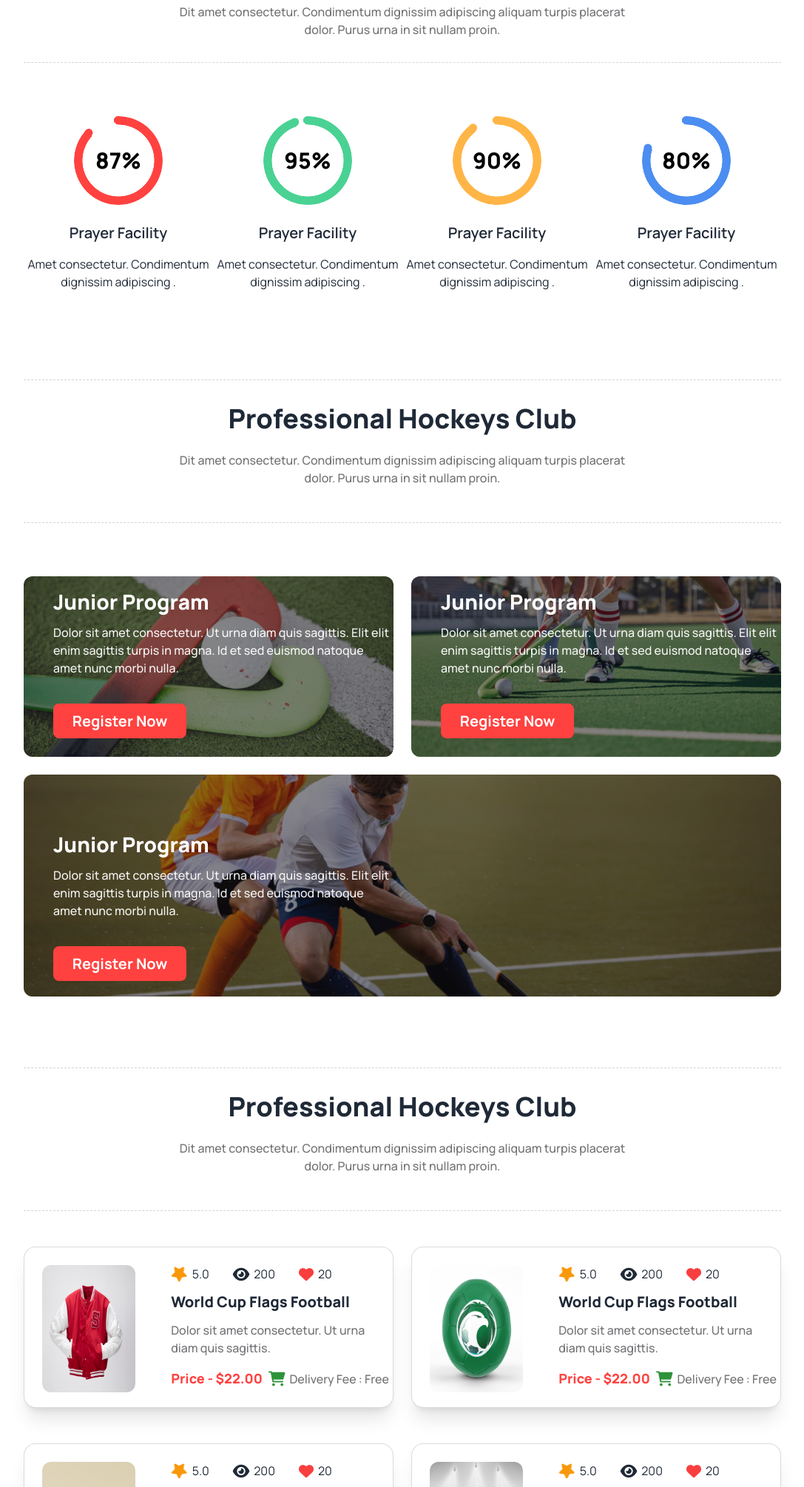
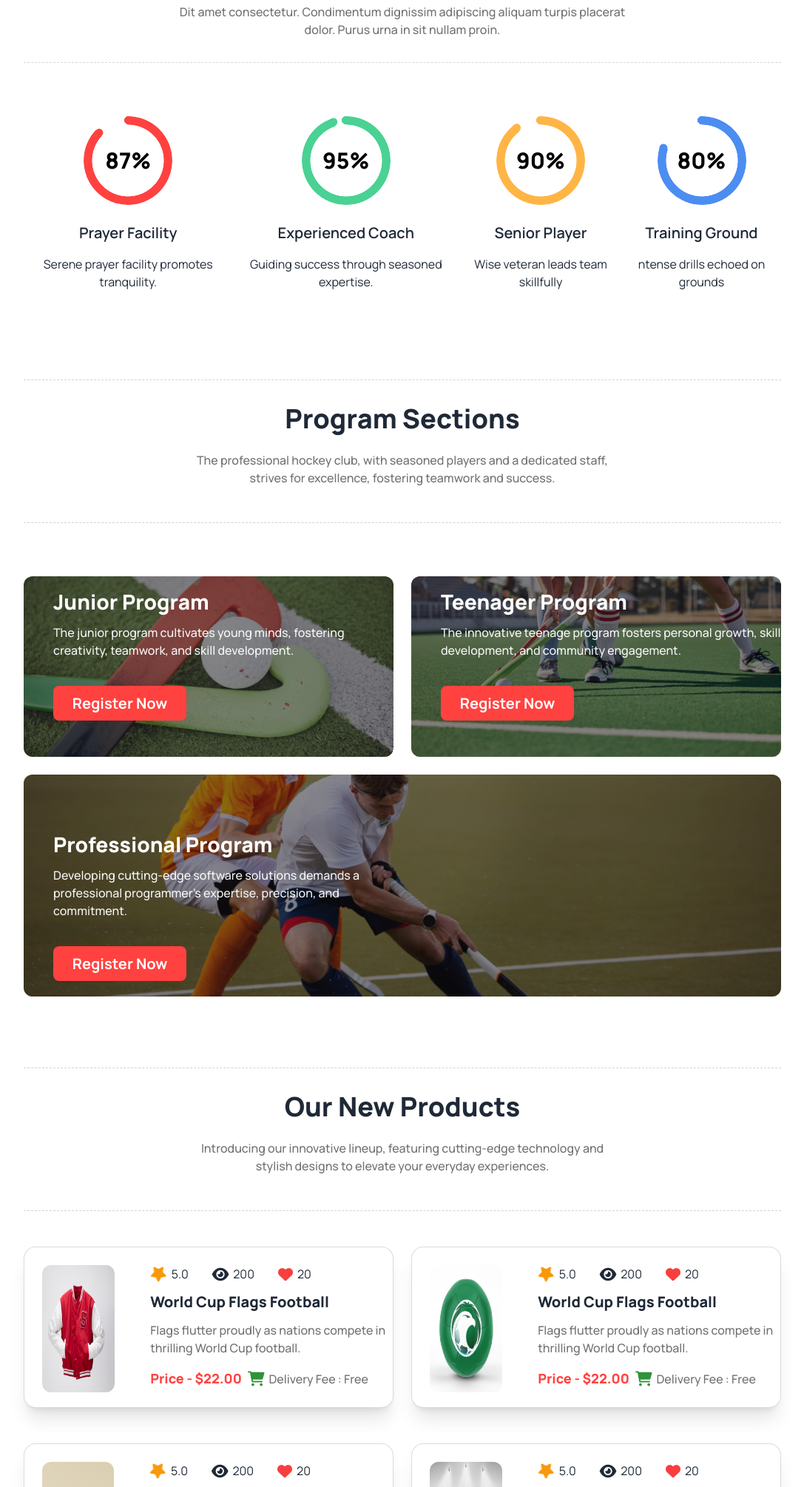
Before and after one commit to MrMaher19/Third-Assignment, a plain HTML site: page index.html in a window 1280 px wide. Shown: the part 790-2800 px from the top of the page at 74% size, without its empty margins (96-1183 px from the left). Drawn offline with nearby package versions, Linux system fonts and the light colour scheme.

Commit message:
remove dummy text

```diff
--- a/index.html
+++ b/index.html
@@ -11,7 +11,6 @@
   <link href="https://fonts.googleapis.com/css2?family=Manrope:wght@200;300;400;500;600;700;800&display=swap" rel="stylesheet">
   <link rel="stylesheet" href="style.css">
   <link rel="stylesheet" href="https://cdnjs.cloudflare.com/ajax/libs/font-awesome/6.0.0/css/all.min.css" integrity="sha512-" crossorigin="anonymous" />
-
 </head>
 <body class="Manrope">
   <header>
@@ -86,7 +85,7 @@
 <div class="flex justify-center">
 <div class="w-[335px] h-[137px] bg-black p-4 rounded-xl mt-4 lg:w-[566px] lg:h-[165px] lg:p-8 lg:absolute lg:bottom-4 lg:right-36">
   <h1 class="text-white text-lg font-extrabold lg:text-2xl">Meet all the heroes from the field</h1>
-  <p  class="text-[#FFFFFF99] text-sm font-medium pt-2 lg:text-base lg:pt-4">Dit amet consectetur. Condimentum dignissim adipiscing aliquam turpis placerat dolor. Purus urna in sit nullam proin. </p>
+  <p  class="text-[#FFFFFF99] text-sm font-medium pt-2 lg:text-base lg:pt-4">Gather on the field to meet heroes, exchanging stories, forging connections, and celebrating the triumphs that define greatness.</p>
 </div>
 </div>
 </header>
@@ -103,22 +102,22 @@
       <div class="flex flex-col text-center">
       <div class="radial-progress text-[rgb(255,66,64)] mx-auto" style="--value:87; --size:120px; --thickness: 0.7rem;" role="progressbar"><span class="text-black text-3xl font-extrabold">87%</span></div>
         <h1 class="text-xl font-semibold pt-6">Prayer Facility</h1>
-        <p class="text-base font-normal pt-4">Amet consectetur. Condimentum dignissim adipiscing .</p>
+        <p class="text-base font-normal pt-4">Serene prayer facility promotes tranquility.</p>
       </div>
       <div class="flex flex-col text-center my-6">
       <div class="radial-progress text-[#49D293] mx-auto" style="--value:95; --size:120px; --thickness: 0.7rem;" role="progressbar"><span class="text-black text-3xl font-extrabold">95%</span></div>
-      <h1 class="text-xl font-semibold pt-6">Prayer Facility</h1>
-      <p class="text-base font-normal pt-4">Amet consectetur. Condimentum dignissim adipiscing .</p>
+      <h1 class="text-xl font-semibold pt-6">Experienced Coach</h1>
+      <p class="text-base font-normal pt-4">Guiding success through seasoned expertise.</p>
       </div>
       <div class="flex flex-col text-center">
       <div class="radial-progress text-[#FFB546] mx-auto" style="--value:90; --size:120px; --thickness: 0.7rem;" role="progressbar"><span class="text-black text-3xl font-extrabold">90%</span></div>
-      <h1 class="text-xl font-semibold pt-6">Prayer Facility</h1>
-      <p class="text-base font-normal pt-4">Amet consectetur. Condimentum dignissim adipiscing .</p>
+      <h1 class="text-xl font-semibold pt-6">Senior Player</h1>
+      <p class="text-base font-normal pt-4">Wise veteran leads team skillfully</p>
       </div>
       <div class="flex flex-col text-center my-6">
       <div class="radial-progress text-[#4C8DF1] mx-auto" style="--value:80; --size:120px; --thickness: 0.7rem;" role="progressbar"><span class="text-black text-3xl font-extrabold">80%</span></div>
-      <h1 class="text-xl font-semibold pt-6">Prayer Facility</h1>
-      <p class="text-base font-normal pt-4">Amet consectetur. Condimentum dignissim adipiscing .</p>
+      <h1 class="text-xl font-semibold pt-6">Training Ground</h1>
+      <p class="text-base font-normal pt-4">ntense drills echoed on grounds</p>
       </div>
     </div>
   </div>
@@ -127,8 +126,8 @@
   <!-- Professinal Hockey Section Start -->
   <div class="mx-auto mt-10 mb-6 w-[335px] lg:w-[80%] lg:mt-24 lg:mb-12">
     <hr class="border-dashed border-t-1 border-neutral-300">
-    <h1 class="text-2xl pt-6 font-extrabold text-center lg:text-4xl lg:pt-8">Professional Hockeys Club</h1>
-    <p class="text-sm text-[#13131899] font-medium pt-4 pb-12 text-center lg:text-base lg:pt-6 lg:text-center">Dit amet consectetur. Condimentum dignissim adipiscing aliquam turpis placerat <br> dolor. Purus urna in sit nullam proin. </p>
+    <h1 class="text-2xl pt-6 font-extrabold text-center lg:text-4xl lg:pt-8">Program Sections</h1>
+    <p class="text-sm text-[#13131899] font-medium pt-4 pb-12 text-center lg:text-base lg:pt-6 lg:text-center">The professional hockey club, with seasoned players and a dedicated staff, <br> strives for excellence, fostering teamwork and success.</p>
     <hr class="border-dashed border-t-1 border-neutral-300">
   </div>
 <div class="w-[335px] mx-auto lg:w-[80%]">
@@ -137,15 +136,15 @@
   <div class="absolute inset-0 bg-[#13131880] rounded-xl"></div>
   <div class="absolute top-5 left-5 lg:left-10">
     <h1 class="text-xl font-extrabold text-white lg:text-[28px]">Junior Program</h1>
-    <p class="text-[14px] pt-4 pb-9 opacity-95 font-medium text-white lg:text-base">Dolor sit amet consectetur. Ut urna diam quis sagittis. Elit elit enim sagittis turpis in magna. Id et sed euismod natoque amet nunc morbi nulla. </p>
+    <p class="text-[14px] pt-4 pb-9 opacity-95 font-medium text-white lg:text-base">The junior program cultivates young minds, fostering creativity, teamwork, and skill development.</p>
     <button class="w-[150px] h-[41px] text-[18px] font-bold rounded-lg bg-[#FF4240] text-white lg:w-[180px] lg:h-[47px] lg:text-xl">Register Now</button>
   </div>
 </div>
     <div class="relative rounded-xl bg-[url(3.png)] w-[335px]  h-[244px] bg-cover bg-center bg-no-repeat my-6 lg:w-[50%]">
           <div class="absolute inset-0 bg-[#13131880] rounded-xl"></div>
         <div class="absolute top-5 left-5 lg:left-10">
-        <h1 class="text-xl font-extrabold text-white lg:text-[28px]">Junior Program</h1>
-        <p class="text-[14px] pt-4 pb-9 opacity-95 font-medium text-white lg:text-base">Dolor sit amet consectetur. Ut urna diam quis sagittis. Elit elit enim sagittis turpis in magna. Id et sed euismod natoque amet nunc morbi nulla. </p>
+        <h1 class="text-xl font-extrabold text-white lg:text-[28px]">Teenager Program</h1>
+        <p class="text-[14px] pt-4 pb-9 opacity-95 font-medium text-white lg:text-base">The innovative teenage program fosters personal growth, skill development, and community engagement.</p>
         <button class="w-[150px] h-[41px] text-[18px] font-bold rounded-lg bg-[#FF4240] text-white lg:w-[180px] lg:h-[47px] lg:text-xl">Register Now</button>
         </div>
         </div>
@@ -153,8 +152,8 @@
       <div class="relative rounded-xl bg-[url(4.png)] w-[335px]  h-[244px] bg-cover bg-center bg-no-repeat lg:w-[100%] lg:h-[300px]">
           <div class="absolute inset-0 bg-[#13131880] rounded-xl"></div>
         <div class="absolute top-5 left-5 lg:top-20 lg:left-10 lg:w-[45%]">
-        <h1 class="text-xl font-extrabold text-white lg:text-[28px]">Junior Program</h1>
-        <p class="text-[14px] pt-4 pb-9 opacity-95 font-medium text-white lg:text-base">Dolor sit amet consectetur. Ut urna diam quis sagittis. Elit elit enim sagittis turpis in magna. Id et sed euismod natoque amet nunc morbi nulla. </p>
+        <h1 class="text-xl font-extrabold text-white lg:text-[28px]">Professional Program</h1>
+        <p class="text-[14px] pt-4 pb-9 opacity-95 font-medium text-white lg:text-base">Developing cutting-edge software solutions demands a professional programmer's expertise, precision, and commitment.</p>
         <button class="w-[150px] h-[41px] text-[18px] font-bold rounded-lg bg-[#FF4240] text-white lg:w-[180px] lg:h-[47px] lg:text-xl">Register Now</button>
         </div>
       </div>
@@ -164,8 +163,8 @@
     <!-- Cart Section Start -->
     <div class="mx-auto mt-10 mb-6 w-[335px] lg:w-[80%] lg:mt-24 lg:mb-12">
     <hr class="border-dashed border-t-1 border-neutral-300">
-    <h1 class="text-2xl pt-6 font-extrabold text-center lg:text-4xl lg:pt-8">Professional Hockeys Club</h1>
-    <p class="text-sm text-[#13131899] font-medium pt-4 pb-12 text-center lg:text-base lg:pt-6 lg:text-center">Dit amet consectetur. Condimentum dignissim adipiscing aliquam turpis placerat <br> dolor. Purus urna in sit nullam proin. </p>
+    <h1 class="text-2xl pt-6 font-extrabold text-center lg:text-4xl lg:pt-8">Our New Products</h1>
+    <p class="text-sm text-[#13131899] font-medium pt-4 pb-12 text-center lg:text-base lg:pt-6 lg:text-center">Introducing our innovative lineup, featuring cutting-edge technology and <br> stylish designs to elevate your everyday experiences.</p>
     <hr class="border-dashed border-t-1 border-neutral-300">
   </div>
 <div class="lg:w-[80%] lg:mx-auto lg:grid lg:grid-cols-2 lg:gap-6">
@@ -184,7 +183,7 @@
   </div>
   <div class="pl-6">
     <h1 class="text-xl font-extrabold py-3">World Cup Flags Football</h1>
-    <p class="text-[#13131899] text-base font-medium">Dolor sit amet consectetur. Ut urna diam quis sagittis.</p>
+    <p class="text-[#13131899] text-base font-medium">Flags flutter proudly as nations compete in thrilling World Cup football.</p>
     <div class="lg:flex lg:items-center lg:gap-2">
     <h1 class="text-[18px] text-[#FF4240] font-extrabold py-4">Price - $22.00</h1>
     <div class="flex items-center text-[#13131899] text-base font-medium gap-1.5 lg:flex"><i class="fa-solid fa-cart-shopping fa-bounce fa-lg" style="color: #2f933a;"></i><p>Delivery Fee : Free</p></div>
@@ -208,7 +207,7 @@
   </div>
   <div class="pl-6">
     <h1 class="text-xl font-extrabold py-3">World Cup Flags Football</h1>
-    <p class="text-[#13131899] text-base font-medium">Dolor sit amet consectetur. Ut urna diam quis sagittis.</p>
+    <p class="text-[#13131899] text-base font-medium">Flags flutter proudly as nations compete in thrilling World Cup football.</p>
     <div class="lg:flex lg:items-center lg:gap-2">
     <h1 class="text-[18px] text-[#FF4240] font-extrabold py-4">Price - $22.00</h1>
     <div class="flex items-center text-[#13131899] text-base font-medium gap-1.5 lg:flex"><i class="fa-solid fa-cart-shopping fa-bounce fa-lg" style="color: #2f933a;"></i><p>Delivery Fee : Free</p></div>
@@ -232,7 +231,7 @@
   </div>
   <div class="pl-6">
     <h1 class="text-xl font-extrabold py-3">World Cup Flags Football</h1>
-    <p class="text-[#13131899] text-base font-medium">Dolor sit amet consectetur. Ut urna diam quis sagittis.</p>
+    <p class="text-[#13131899] text-base font-medium">Flags flutter proudly as nations compete in thrilling World Cup football..</p>
     <div class="lg:flex lg:items-center lg:gap-2">
     <h1 class="text-[18px] text-[#FF4240] font-extrabold py-4">Price - $22.00</h1>
     <div class="flex items-center text-[#13131899] text-base font-medium gap-1.5 lg:flex"><i class="fa-solid fa-cart-shopping fa-bounce fa-lg" style="color: #2f933a;"></i><p>Delivery Fee : Free</p></div>
@@ -256,7 +255,7 @@
   </div>
   <div class="pl-6">
     <h1 class="text-xl font-extrabold py-3">World Cup Flags Football</h1>
-    <p class="text-[#13131899] text-base font-medium">Dolor sit amet consectetur. Ut urna diam quis sagittis.</p>
+    <p class="text-[#13131899] text-base font-medium">Flags flutter proudly as nations compete in thrilling World Cup football.</p>
     <div class="lg:flex lg:items-center lg:gap-2">
     <h1 class="text-[18px] text-[#FF4240] font-extrabold py-4">Price - $22.00</h1>
     <div class="flex items-center text-[#13131899] text-base font-medium gap-1.5 lg:flex"><i class="fa-solid fa-cart-shopping fa-bounce fa-lg" style="color: #2f933a;"></i><p>Delivery Fee : Free</p></div>
@@ -280,7 +279,7 @@
   </div>
   <div class="pl-6">
     <h1 class="text-xl font-extrabold py-3">World Cup Flags Football</h1>
-    <p class="text-[#13131899] text-base font-medium">Dolor sit amet consectetur. Ut urna diam quis sagittis.</p>
+    <p class="text-[#13131899] text-base font-medium">Flags flutter proudly as nations compete in thrilling World Cup football.</p>
     <div class="lg:flex lg:items-center lg:gap-2">
     <h1 class="text-[18px] text-[#FF4240] font-extrabold py-4">Price - $22.00</h1>
     <div class="flex items-center text-[#13131899] text-base font-medium gap-1.5 lg:flex"><i class="fa-solid fa-cart-shopping fa-bounce fa-lg" style="color: #2f933a;"></i><p>Delivery Fee : Free</p></div>
@@ -304,7 +303,7 @@
   </div>
   <div class="pl-6">
     <h1 class="text-xl font-extrabold py-3">World Cup Flags Football</h1>
-    <p class="text-[#13131899] text-base font-medium">Dolor sit amet consectetur. Ut urna diam quis sagittis.</p>
+    <p class="text-[#13131899] text-base font-medium">Flags flutter proudly as nations compete in thrilling World Cup football.</p>
     <div class="lg:flex lg:items-center lg:gap-2">
     <h1 class="text-[18px] text-[#FF4240] font-extrabold py-4">Price - $22.00</h1>
     <div class="flex items-center text-[#13131899] text-base font-medium gap-1.5 lg:flex"><i class="fa-solid fa-cart-shopping fa-bounce fa-lg" style="color: #2f933a;"></i><p>Delivery Fee : Free</p></div>
@@ -319,8 +318,8 @@
 <!-- FAQ Section Start -->
   <div class="mx-auto mt-10 mb-6 w-[335px] lg:w-[80%] lg:mt-24 lg:mb-12">
     <hr class="border-dashed border-t-1 border-neutral-300">
-    <h1 class="text-2xl pt-6 font-extrabold text-center lg:text-4xl lg:pt-8">Professional Hockeys Club</h1>
-    <p class="text-sm text-[#13131899] font-medium pt-4 pb-12 text-center lg:text-base lg:pt-6 lg:text-center">Dit amet consectetur. Condimentum dignissim adipiscing aliquam turpis placerat <br> dolor. Purus urna in sit nullam proin. </p>
+    <h1 class="text-2xl pt-6 font-extrabold text-center lg:text-4xl lg:pt-8">Clients Question</h1>
+    <p class="text-sm text-[#13131899] font-medium pt-4 pb-12 text-center lg:text-base lg:pt-6 lg:text-center">Explore Clients Question for insightful answers and expert advice."</p>
     <hr class="border-dashed border-t-1 border-neutral-300">
   </div>
   <div class="w-[335px] border border-solid border-gray-500 border-opacity-30 rounded-2xl mx-auto lg:flex lg:justify-between lg:p-8 lg:w-[80%]">
@@ -331,71 +330,49 @@
   <div class="collapse collapse-plus bg-base-200">
   <input type="radio" name="my-accordion-3" checked="checked" />
   <div class="collapse-title text-xl font-bold text-black">
-    Click to open this one and close others
+What sports does your website cover?
   </div>
   <div class="collapse-content text-base font-normal">
-    <p>hello</p>
+    <p>Our website covers a wide range of sports, including but not limited to football, basketball, soccer, baseball, and more.</p>
   </div>
 </div>
 <div class="collapse collapse-plus bg-base-200">
   <input type="radio" name="my-accordion-3" />
   <div class="collapse-title text-xl font-bold text-black">
-    Click to open this one and close others
+How can I contribute content to your sports website?
   </div>
   <div class="collapse-content text-base font-normal">
-    <p>hello</p>
+    <p>We welcome contributions! Contact us through the submission form on our website to share your sports-related articles, insights, or experiences.</p>
   </div>
 </div>
 <div class="collapse collapse-plus bg-base-200">
   <input type="radio" name="my-accordion-3" />
   <div class="collapse-title text-xl font-bold text-black">
-    Click to open this one and close others
+    Are there any membership fees to access premium sports content?
   </div>
   <div class="collapse-content text-base font-normal">
-    <p>hello</p>
+    <p>No, our website is free to access. Enjoy all our sports content without any membership fees or hidden charges.</p>
   </div>
 </div>
 <div class="collapse collapse-plus bg-base-200">
   <input type="radio" name="my-accordion-3" />
   <div class="collapse-title text-xl font-bold text-black">
-    Click to open this one and close others
+    Can I participate in discussions or share my opinions on your sports website?
   </div>
   <div class="collapse-content text-base font-normal">
-    <p>hello</p>
-  </div>
-</div>
-<div class="collapse collapse-plus bg-base-200">
-  <input type="radio" name="my-accordion-3" />
-  <div class="collapse-title text-xl font-bold text-black">
-    Click to open this one and close others
-  </div>
-  <div class="collapse-content text-base font-normal">
-    <p>hello</p>
-  </div>
-</div>
-<div class="collapse collapse-plus bg-base-200">
-  <input type="radio" name="my-accordion-3" />
-  <div class="collapse-title text-xl font-bold text-black">
-    Click to open this one and close others
-  </div>
-  <div class="collapse-content text-base font-normal">
-    <p>hello</p>
+    <p>Absolutely! Engage with the sports community by commenting on articles or joining our forums to share your thoughts and opinions.</p>
   </div>
 </div>
   </div>
   </div>
   <!-- FAQ section END -->
-
-
-
-  <div class="mx-auto mt-10 mb-6 w-[335px] lg:w-[80%] lg:mt-24 lg:mb-12">
+<div class="mx-auto mt-10 mb-6 w-[335px] lg:w-[80%] lg:mt-24 lg:mb-12">
     <hr class="border-dashed border-t-1 border-neutral-300">
-    <h1 class="text-2xl pt-6 font-extrabold text-center lg:text-4xl lg:pt-8">Professional Hockeys Club</h1>
-    <p class="text-sm text-[#13131899] font-medium pt-4 pb-12 text-center lg:text-base lg:pt-6 lg:text-center">Dit amet consectetur. Condimentum dignissim adipiscing aliquam turpis placerat <br> dolor. Purus urna in sit nullam proin. </p>
+    <h1 class="text-2xl pt-6 font-extrabold text-center lg:text-4xl lg:pt-8">Get In Touch</h1>
+    <p class="text-sm text-[#13131899] font-medium pt-4 pb-12 text-center lg:text-base lg:pt-6 lg:text-center">Explore diverse topics, connect with experts, and stay informed. The Get In Touch  fosters <br> engaging discussions and knowledge sharing."</p>
     <hr class="border-dashed border-t-1 border-neutral-300">
   </div>
-
-  <div class="lg:w-[80%] border border-red-600 mx-auto">
+<div class="lg:w-[80%] border border-red-600 mx-auto">
   <div class="w-[335px] border border-solid border-gray-500 border-opacity-30 rounded-2xl mx-auto lg:w-[474px] lg:ml-0">
     <div class="w-[287px] mt-6 pl-6 mx-auto h-[184px] bg-[#BCED6D1A] lg:w-[374px] lg:h-[216px]">
       <img src="Group 1171275317.png" alt="" class="py-6">
@@ -413,6 +390,11 @@
       <p class="text-black text-xl font-extrabold pt-3">152/1 Mohakhali Gate</p>
     </div>
   </div>
+  </div>
+  <div>
+    <div></div>
+    <div></div>
+    <div></div>
   </div>
 
 
@@ -452,7 +434,7 @@
   <footer class="footer p-10 bg-black text-[#FFFFFF99]">
     <div class="mx-auto lg:ml-0">
       <h1 class="text-[28px] font-extrabold text-white pb-4">Get In Touch</h1>
-      <p class="text-base font-medium pb-6">Dit amet consectetur. Condimentum <br>  adipiscing aliquam turpis placerat dolor. Purus <br> urna in sit nullam proin. </p>
+      <p class="text-base font-medium pb-6">Explore diverse topics, connect with experts, <br> and stay informed. The Get In Touch fosters <br> engaging discussions and knowledge sharing."</p>
       <div class="flex gap-4">
         <img src="Frame (4).png" alt="">
         <h1 class="text-[#FFFFFFCC]">hockeys@support.com</h1>
@@ -464,7 +446,7 @@
     </div>
     <div class="flex justify-between">
   <div class="flex flex-col lg:flex lg:flex-col">
-    <h6 class="text-[18px] font-bold text-white pb-7">Services</h6>
+    <h6 class="text-[18px] font-bold text-white pb-7">Company</h6>
     <a class="link link-hover text-base text-opacity-20">Branding</a>
     <a class="link link-hover text-base">Design</a>
     <a class="link link-hover text-base">Marketing</a>
```
